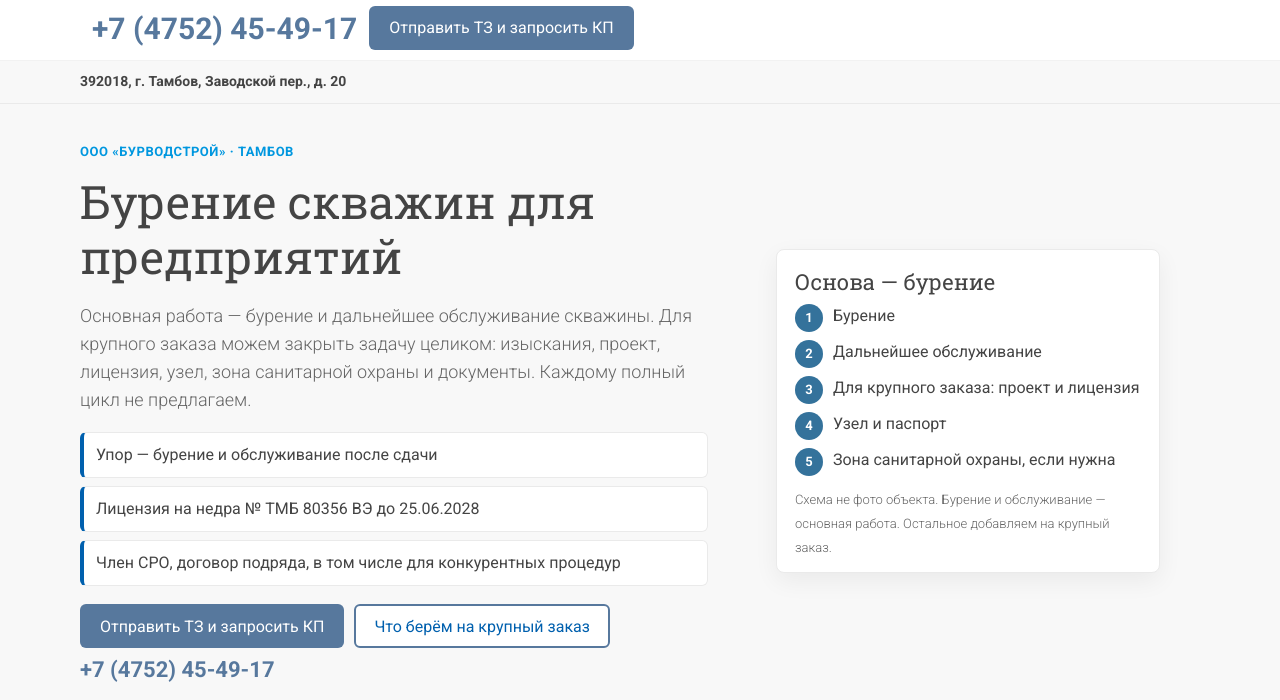
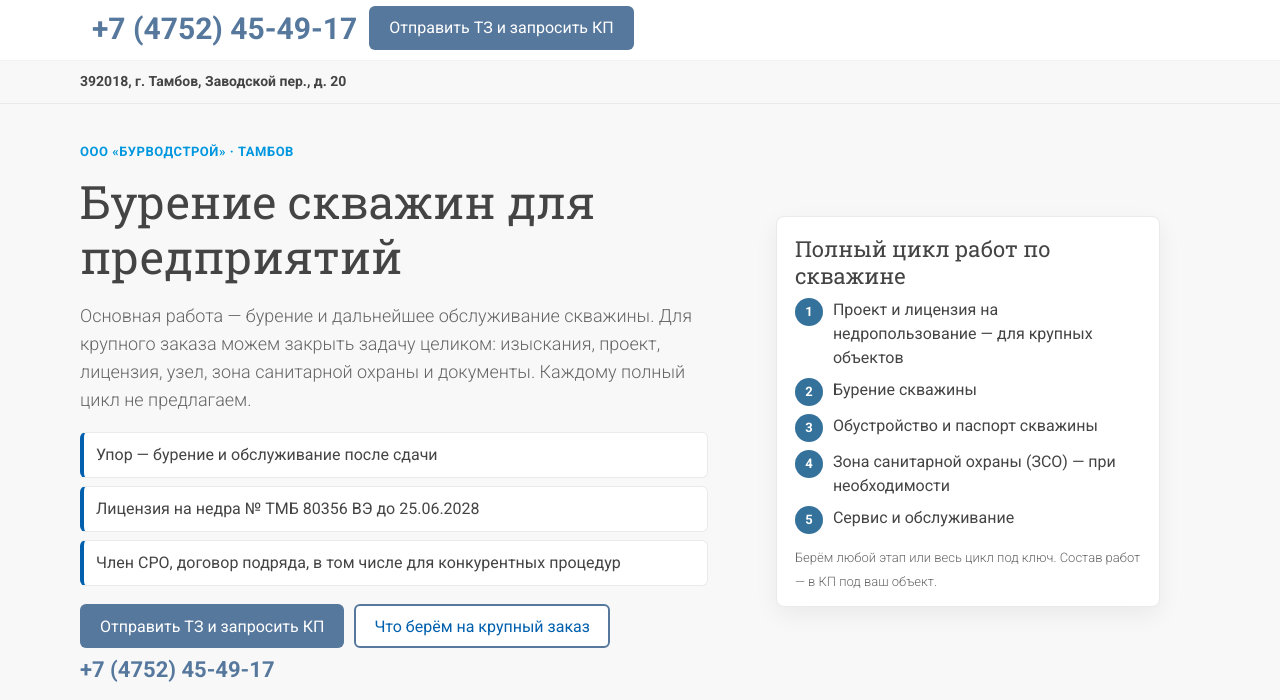
Before and after one commit to grisha21gotti-commits/site-novyy, a website: page index.html in a window 1280 px wide. Shown: the part 100-800 px from the top of the page. Drawn offline with Linux system fonts and the light colour scheme.

Commit message:
Обновить схему цикла на главной и скрыть адрес на узком экране.

```diff
--- a/css/styles.css
+++ b/css/styles.css
@@ -269,6 +269,11 @@ p { margin: 0 0 14px; }
 
 .addr-bar strong { font-weight: 700; color: var(--heading); }
 .addr-note { color: var(--text); }
+.addr-note:empty { display: none; }
+
+@media (max-width: 768px) {
+  .addr-bar { display: none; }
+}
 
 .hero { background: var(--bg-muted-2); padding: 36px 0 48px; }
 .hero-grid {
--- a/index.html
+++ b/index.html
@@ -118,15 +118,15 @@
       </div>
     </div>
     <figure class="scheme">
-      <h2>Основа — бурение</h2>
+      <h2>Полный цикл работ по скважине</h2>
       <ol>
-        <li><span class="n">1</span><span>Бурение</span></li>
-        <li><span class="n">2</span><span>Дальнейшее обслуживание</span></li>
-        <li><span class="n">3</span><span>Для крупного заказа: проект и лицензия</span></li>
-        <li><span class="n">4</span><span>Узел и паспорт</span></li>
-        <li><span class="n">5</span><span>Зона санитарной охраны, если нужна</span></li>
+        <li><span class="n">1</span><span>Проект и лицензия на недропользование — для крупных объектов</span></li>
+        <li><span class="n">2</span><span>Бурение скважины</span></li>
+        <li><span class="n">3</span><span>Обустройство и паспорт скважины</span></li>
+        <li><span class="n">4</span><span>Зона санитарной охраны (ЗСО) — при необходимости</span></li>
+        <li><span class="n">5</span><span>Сервис и обслуживание</span></li>
       </ol>
-      <figcaption>Схема не фото объекта. Бурение и обслуживание — основная работа. Остальное добавляем на крупный заказ.</figcaption>
+      <figcaption>Берём любой этап или весь цикл под ключ. Состав работ — в КП под ваш объект.</figcaption>
       <!-- [ЗАПОЛНИТЬ: фото объектов] -->
     </figure>
   </div>
--- a/public/css/styles.css
+++ b/public/css/styles.css
@@ -269,6 +269,11 @@ p { margin: 0 0 14px; }
 
 .addr-bar strong { font-weight: 700; color: var(--heading); }
 .addr-note { color: var(--text); }
+.addr-note:empty { display: none; }
+
+@media (max-width: 768px) {
+  .addr-bar { display: none; }
+}
 
 .hero { background: var(--bg-muted-2); padding: 36px 0 48px; }
 .hero-grid {
```
Also changed, not shown: public/index.html (+7 -7 lines).
